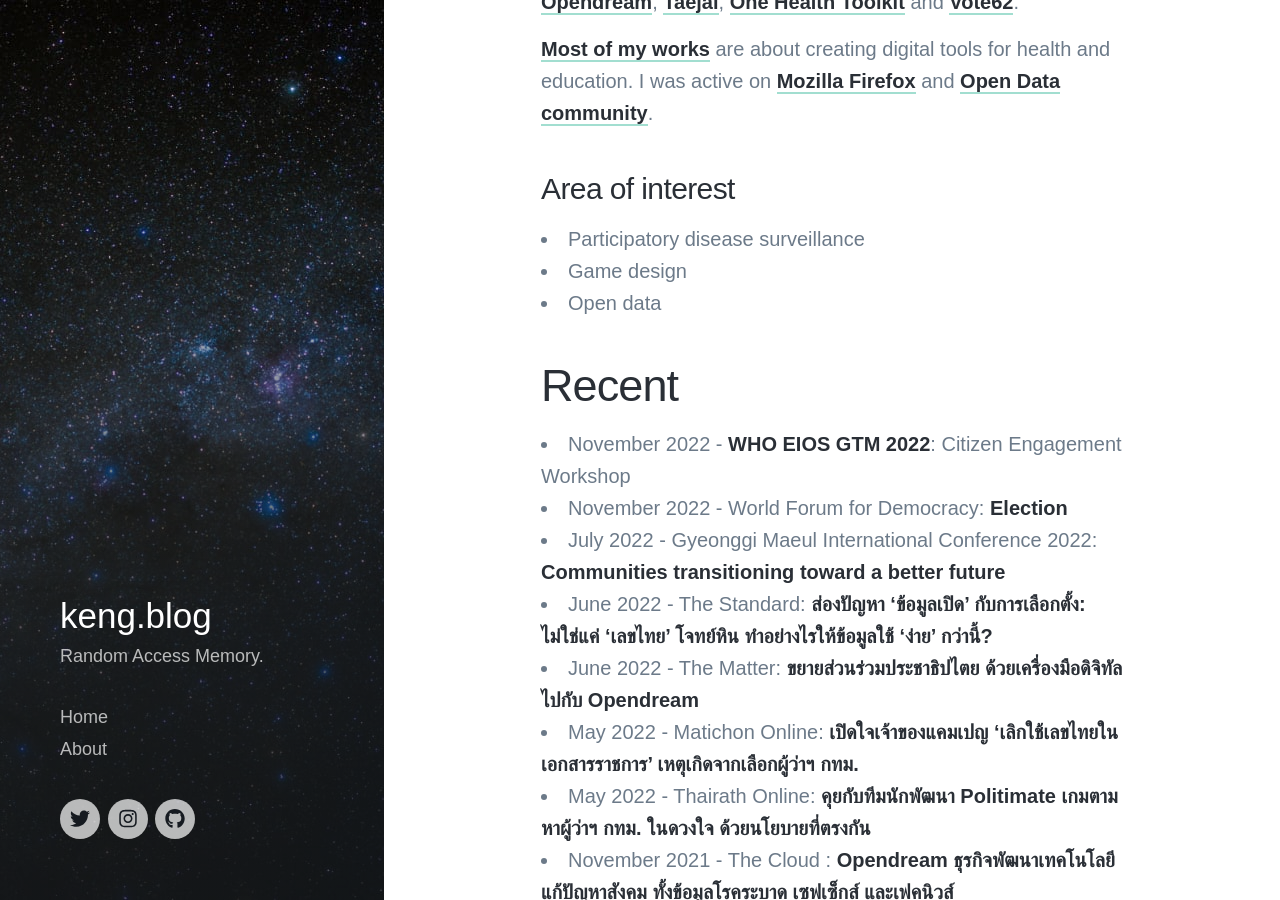
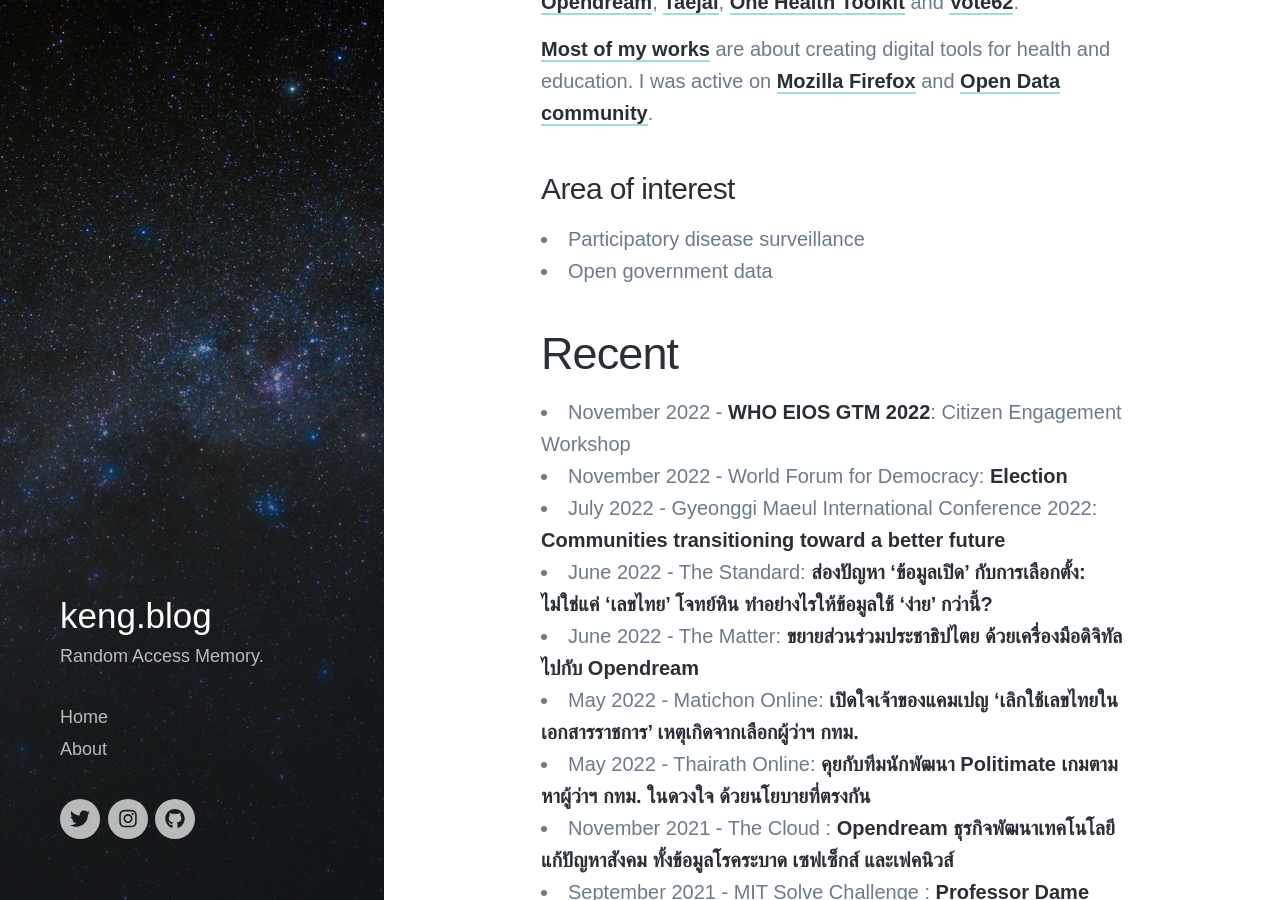
Before and after one commit to kengggg/kengggg.github.io, a Jekyll site: the page built from _pages/about.md, in a window 1280 px wide and 900 px high, scrolled down 675 px. Built offline with Jekyll 4.4.1, drawn with Linux system fonts in a browser that asks for light colours; nearby versions of some CDN libraries; some web fonts are replaced.

Commit message:
fix about.md

```diff
--- a/_pages/about.md
+++ b/_pages/about.md
@@ -14,8 +14,7 @@
 ### Area of interest
 
 - Participatory disease surveillance
-- Game design
-- Open data
+- Open government data
 
 ## Recent
 - November 2022 - [WHO EIOS GTM 2022][30]: Citizen Engagement Workshop
```
